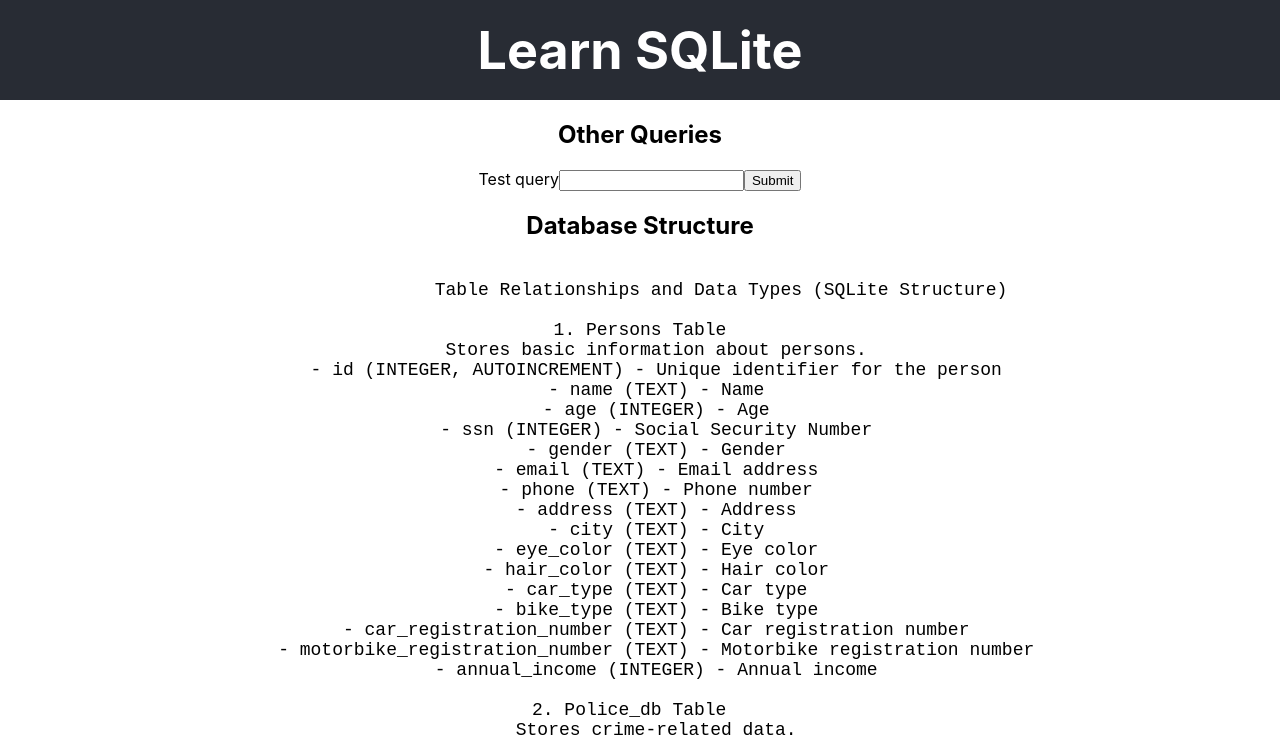
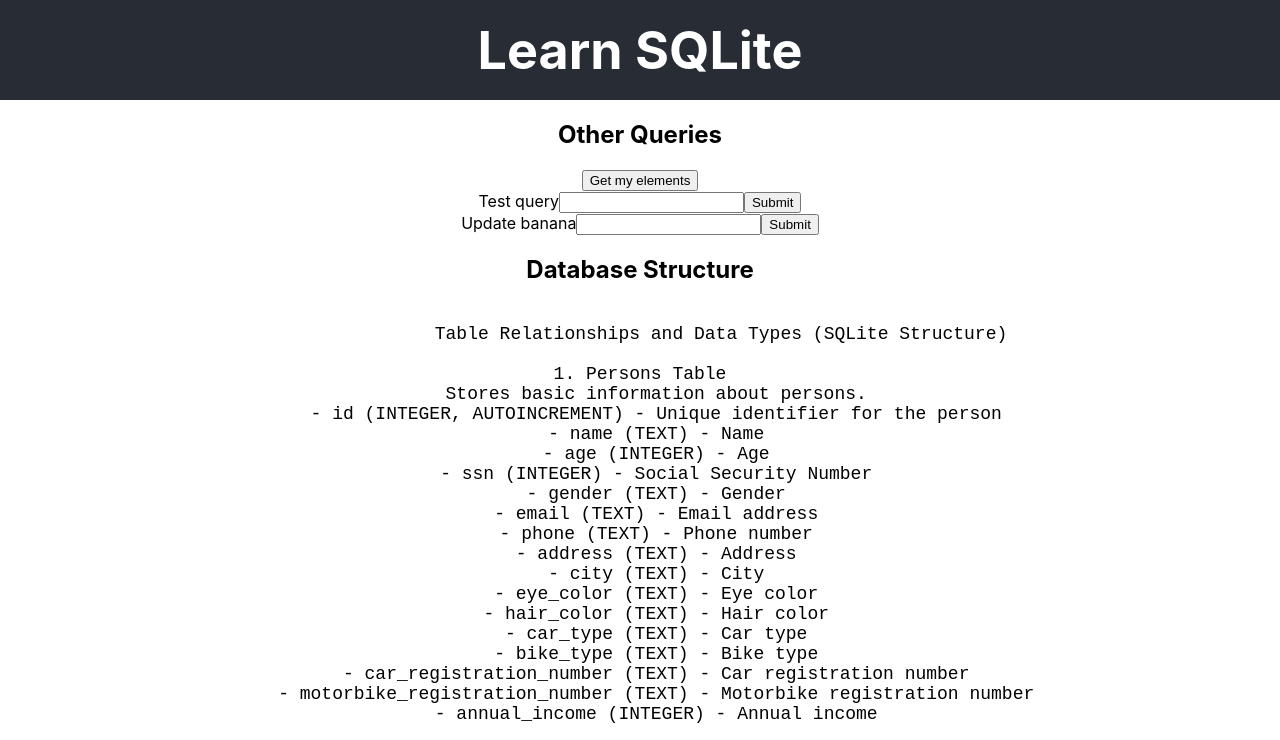
Before and after one commit to LaszloF5/sql-game, a React (Create React App) app: page / in a window 1280 px wide. Shown: the top 740 px of the page. Built offline with nearby package versions, Linux system fonts and the light colour scheme.

Commit message:
Frontend update, insert and delete

```diff
--- a/src/Components/OtherQueries.tsx
+++ b/src/Components/OtherQueries.tsx
@@ -1,36 +1,148 @@
 import React, { FC, useState } from "react";
 import axios from "axios";
 
+interface OtherQueryData {
+  fruit_name: string;
+  quantity: string;
+}
+
 const OtherQueries: FC = () => {
+  const [otherQuery, setOtherQuery] = useState<string>("");
+  const [tableData, setTableData] = useState<OtherQueryData | string>("");
 
-    const [otherQuery, setOtherQuery] = useState<string>('');
+  // GET
 
+  const getElements = async (e: React.FormEvent<HTMLFormElement>) => {
+    e.preventDefault();
+    try {
+      const response = await axios.get("http://localhost:5000/api/session");
+      setTableData(response.data);
+      console.log(response.data);
+    } catch (error) {
+      console.error("Error:", error);
+      alert("An error occurred. Please try again later.");
+    }
+  };
 
-    // insert query
+  //POST, new item
+
   const handleSubmit = async (e: React.FormEvent<HTMLFormElement>) => {
     e.preventDefault();
-        if (otherQuery.length === 0) {
-            alert('Please enter a query');
+    if (otherQuery.trim().length === 0) {
+      alert("Please enter a query");
       return;
     }
     try {
-            const response = await axios.put('/api/session', {
-                otherQuery
-            })
-        } catch (e) {
-            console.error('Error:', e);
-            alert('An error occurred. Please try again later.');
+      const response = await axios.post("http://localhost:5000/api/session", {
+        otherQuery,
+      });
+      console.log(response.data);
+      setTableData([...tableData, response.data.newRecord]);
+    } catch (error) {
+      console.error("Error:", error);
+      alert("An error occurred. Please try again later.");
     }
+  };
+
+  // DELETE
+
+  const deleteItem = async (i: number) => {
+    try {
+      const response = await axios.delete(
+        `http://localhost:5000/api/session/${i}`
+      );
+      console.log(response.data);
+      setTableData(tableData.filter((item) => item.id !== i));
+    } catch (error) {
+      console.error("Error:", error);
+      alert("An error occurred. Please try again later.");
     }
+  };
+
+  // UPDATE item
+
+  const updateItem = async (e: React.FormEvent<HTMLFormElement>) => {
+    e.preventDefault();
+    if (otherQuery.trim().length === 0) {
+      alert("Please enter a query");
+      return;
+    }
+    const expectedQuery = `UPDATE Session SET quantity = '1kg' WHERE fruit_name = 'banana'`;
+    if (otherQuery.trim() !== expectedQuery) {
+      alert("The query does not match the expected format.");
+      return;
+    }
+
+    try {
+      const response = await axios.put("http://localhost:5000/api/session", {
+        otherQuery,
+      });
+      console.log(response.data);
+
+      setTableData(prevData =>
+        prevData.map(item =>
+          item.fruit_name === "banana" ? {...item, quantity: "1kg"} : item
+        )
+      );
+    } catch (error) {
+      console.error("Error:", error);
+      alert("An error occurred. Please try again later.");
+    }
+};
+
   return (
     <div>
       <h2>Other Queries</h2>
       <main className="otherQueries-container">
-        <form action="#" method="post">
+        <button onClick={getElements}>Get my elements</button>
+        <form action="#" method="post" onSubmit={handleSubmit}>
           <label htmlFor="test">Test query</label>
-            <input type="text" id="test" name='otherQuery' value={otherQuery} onChange={(e) => setOtherQuery(e.target.value)}/>
+          <input
+            type="text"
+            id="test"
+            name="otherQuery"
+            value={otherQuery}
+            onChange={(e) => setOtherQuery(e.target.value)}
+          />
           <button type="submit">Submit</button>
         </form>
+        <form action="#" method="post" onSubmit={updateItem}>
+          <label htmlFor="test">Update banana</label>
+          <input
+            type="text"
+            id="test"
+            name="otherQuery"
+            value={otherQuery}
+            onChange={(e) => setOtherQuery(e.target.value)}
+          />
+          <button type="submit">Submit</button>
+        </form>
+        {tableData && (
+          <table>
+            <thead>
+              <tr>
+                <td>Fruit Name</td>
+                <td>Quantity</td>
+                <td>Delete method</td>
+              </tr>
+            </thead>
+            <tbody>
+              {tableData.map((item) => {
+                return (
+                  <tr key={item.id}>
+                    <td>{item.fruit_name}</td>
+                    <td>{item.quantity}</td>
+                    <td>
+                      <button onClick={() => deleteItem(item.id)}>
+                        Delete item
+                      </button>
+                    </td>
+                  </tr>
+                );
+              })}
+            </tbody>
+          </table>
+        )}
       </main>
     </div>
   );
```
Also changed, not shown: 2 other files (tests, documents, lock files or other folders). Lines whose indentation alone changed are shown as unchanged.
